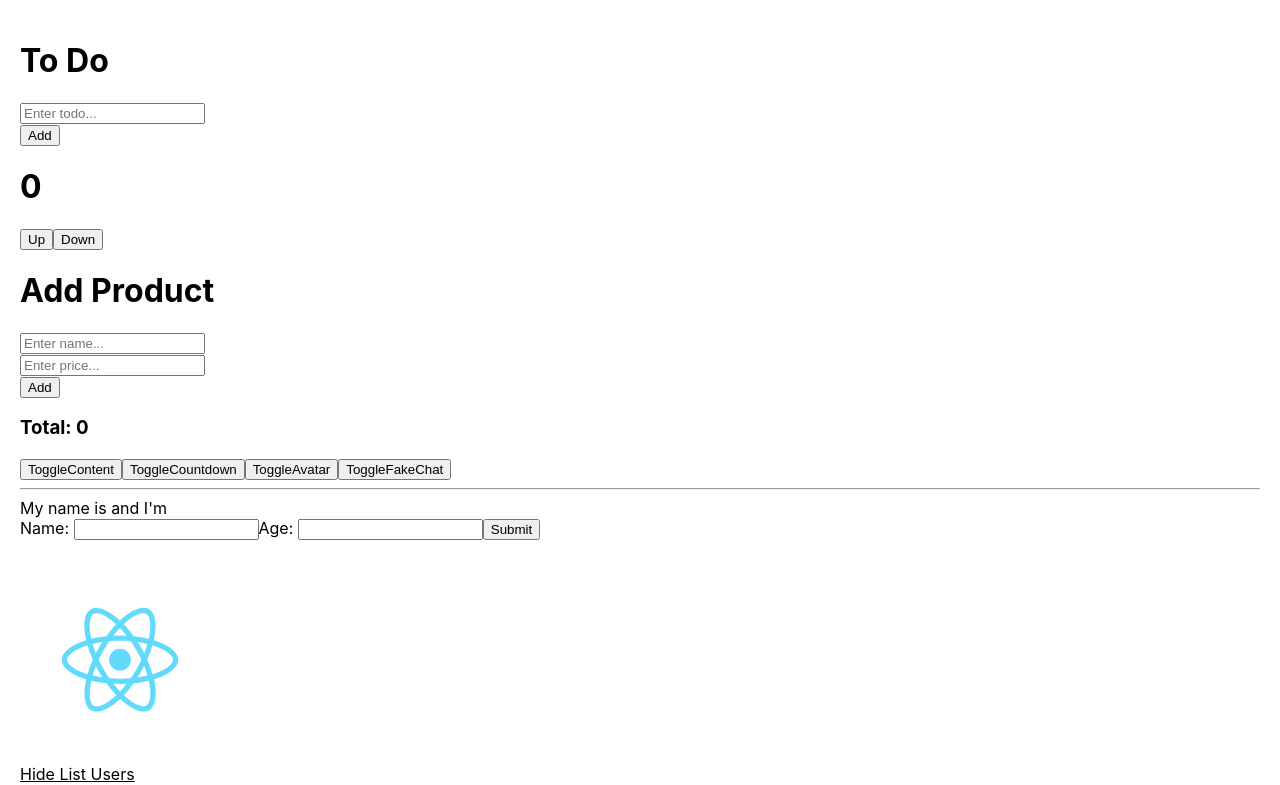
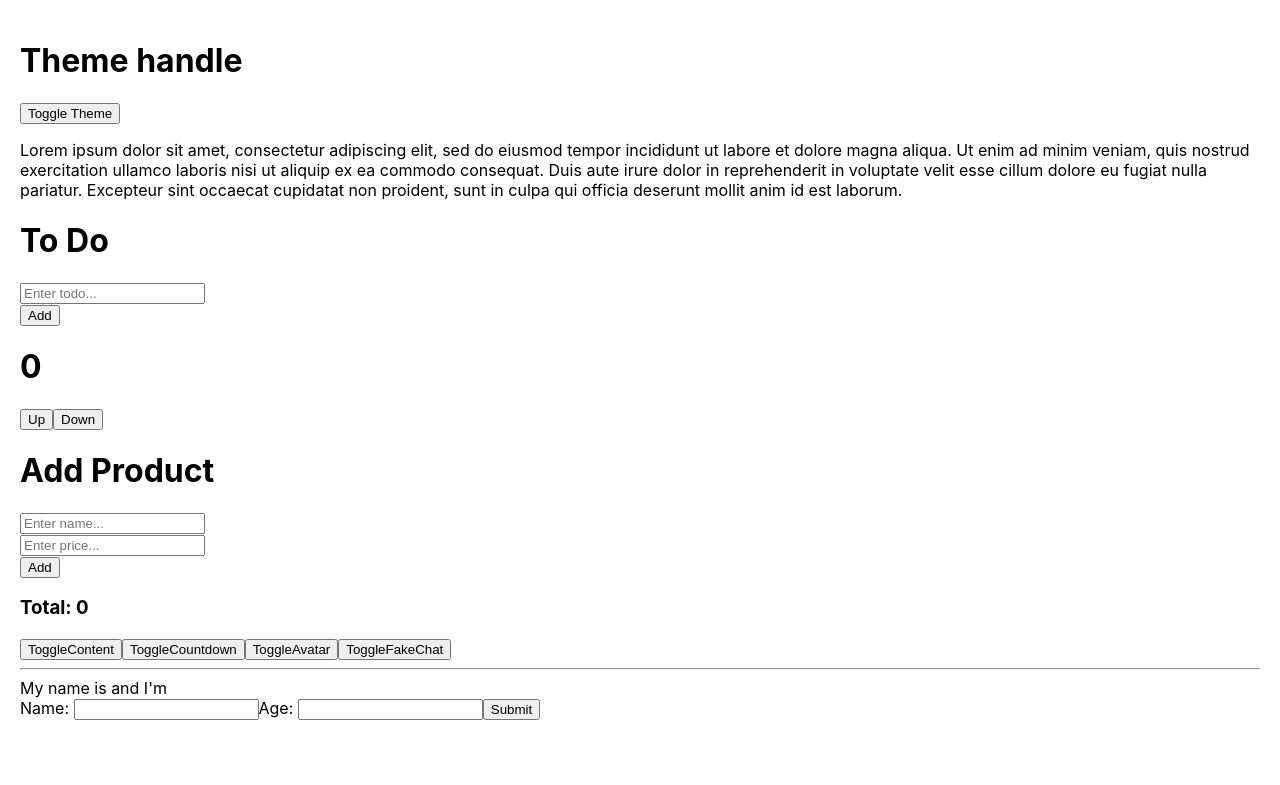
Before and after one commit to buianhtai1205/STUDY-react_app, a React (Create React App) app: page / in a window 1280 px wide. Shown: the top 785 px of the page. Built offline with nearby package versions, Linux system fonts and the light colour scheme.

Commit message:
context vs useContext

```diff
--- a/src/App.js
+++ b/src/App.js
@@ -11,11 +11,13 @@ import Clock from "./components/Clock";
 import AddProduct from "./components/AddProduct";
 import UpDown from "./components/UpDown";
 import ToDoWithReducer from "./components/ToDoWithReducer";
+import ThemeContext from "./components/Context";
 class App extends React.Component {
 
 	render() {
 		return (
 			<div className="app-container">
+				<ThemeContext />
 				<ToDoWithReducer />
 				<UpDown />
 				<AddProduct />
--- /dev/null
+++ b/src/components/Context/Content.js
@@ -0,0 +1,12 @@
+import Paragraph from "./Paragraph";
+
+const Content = () => {
+
+    return (
+        <div>
+            <Paragraph />
+        </div>
+    )
+}
+
+export default Content;
--- /dev/null
+++ b/src/components/Context/Paragraph.js
@@ -0,0 +1,13 @@
+import { useContext } from 'react'
+import { ThemeContextCreate } from './ThemeContext'
+import './themeContext.scss'
+
+const Paragraph = () => {
+    const themeContext = useContext(ThemeContextCreate)
+
+    return (
+        <p className={themeContext.theme} >Lorem ipsum dolor sit amet, consectetur adipiscing elit, sed do eiusmod tempor incididunt ut labore et dolore magna aliqua. Ut enim ad minim veniam, quis nostrud exercitation ullamco laboris nisi ut aliquip ex ea commodo consequat. Duis aute irure dolor in reprehenderit in voluptate velit esse cillum dolore eu fugiat nulla pariatur. Excepteur sint occaecat cupidatat non proident, sunt in culpa qui officia deserunt mollit anim id est laborum.</p>
+    )
+}
+
+export default Paragraph;
--- /dev/null
+++ b/src/components/Context/ThemeContext.js
@@ -0,0 +1,28 @@
+import { createContext, useState } from "react";
+
+const ThemeContextCreate = createContext()
+
+const ThemeProvider = ({children}) => {
+    const [theme, setTheme] = useState('light')
+
+    const handleSetTheme = () => {
+        if (theme === 'light') {
+            setTheme('dark')
+        }
+        else {
+            setTheme('light')
+        }
+    }
+
+    const value = {
+        theme,
+        handleSetTheme
+    }
+    return (
+        <ThemeContextCreate.Provider value={value}>
+            {children}
+        </ThemeContextCreate.Provider>
+    )
+}
+
+export {ThemeContextCreate, ThemeProvider}
--- /dev/null
+++ b/src/components/Context/index.js
@@ -0,0 +1,17 @@
+import { useContext } from "react";
+import Content from "./Content";
+import { ThemeContextCreate } from "./ThemeContext";
+
+const ThemeContext = () => {
+    const themeContext = useContext(ThemeContextCreate)
+
+    return (
+        <div>
+            <h1>Theme handle</h1>
+            <button onClick={themeContext.handleSetTheme}>Toggle Theme</button>
+            <Content ></Content>
+        </div>
+    )
+}
+
+export default ThemeContext;
--- /dev/null
+++ b/src/components/Context/themeContext.scss
@@ -0,0 +1,4 @@
+.dark {
+    background-color: #000;
+    color: #fff;
+}
--- a/src/index.js
+++ b/src/index.js
@@ -3,6 +3,8 @@ import ReactDOM from 'react-dom/client';
 import './index.css';
 import App from './App';
 import reportWebVitals from './reportWebVitals';
+import { ThemeProvider } from "./components/Context/ThemeContext";
+
 
 function emitComments(id) {
   setInterval(() => {
@@ -22,7 +24,10 @@ emitComments(3)
 const root = ReactDOM.createRoot(document.getElementById('root'));
 root.render(
   // <React.StrictMode>
+  <ThemeProvider>
     <App />
+  </ThemeProvider>
+
   // </React.StrictMode>
 );
 
```
Also changed, not shown: 1 other file (tests, documents, lock files or other folders).
